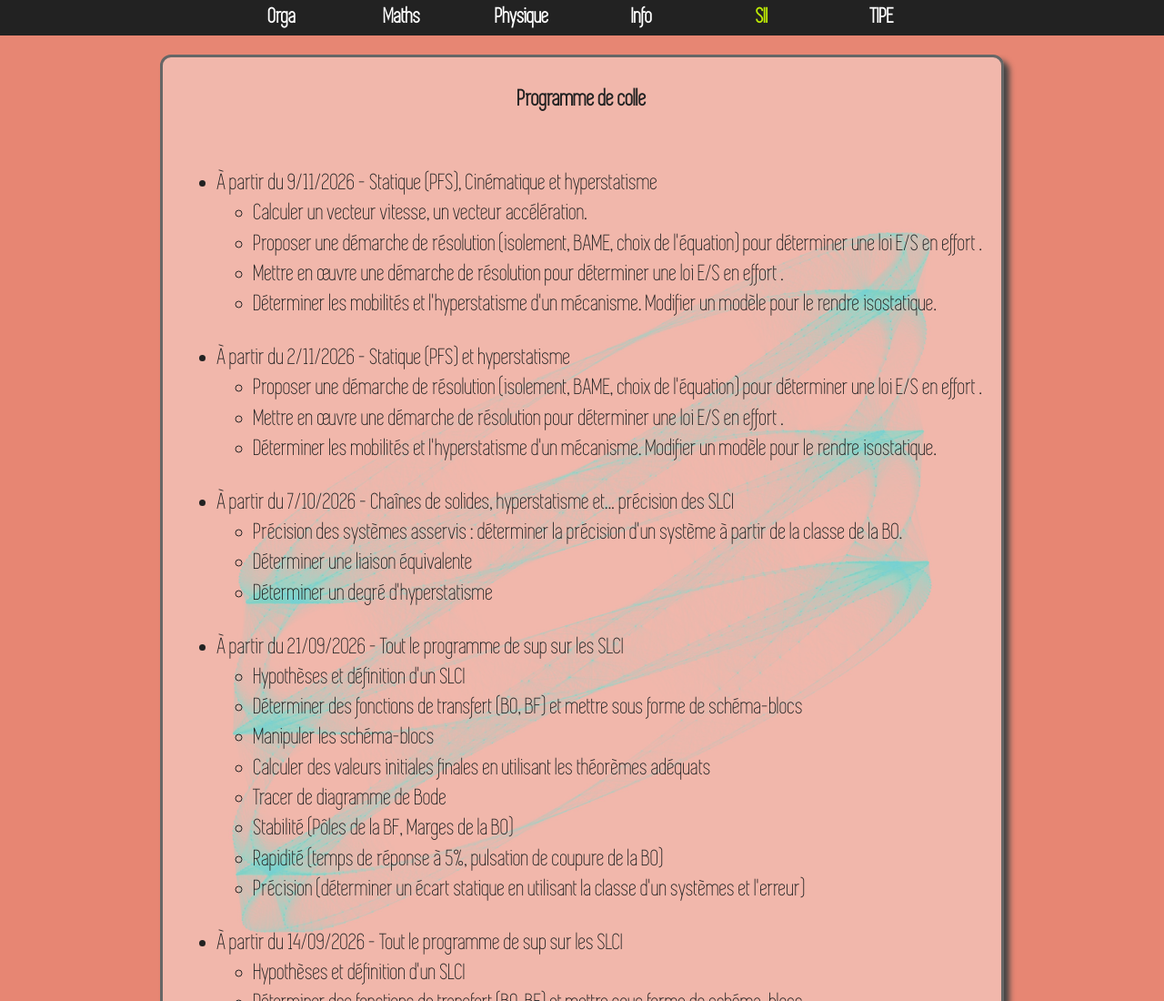
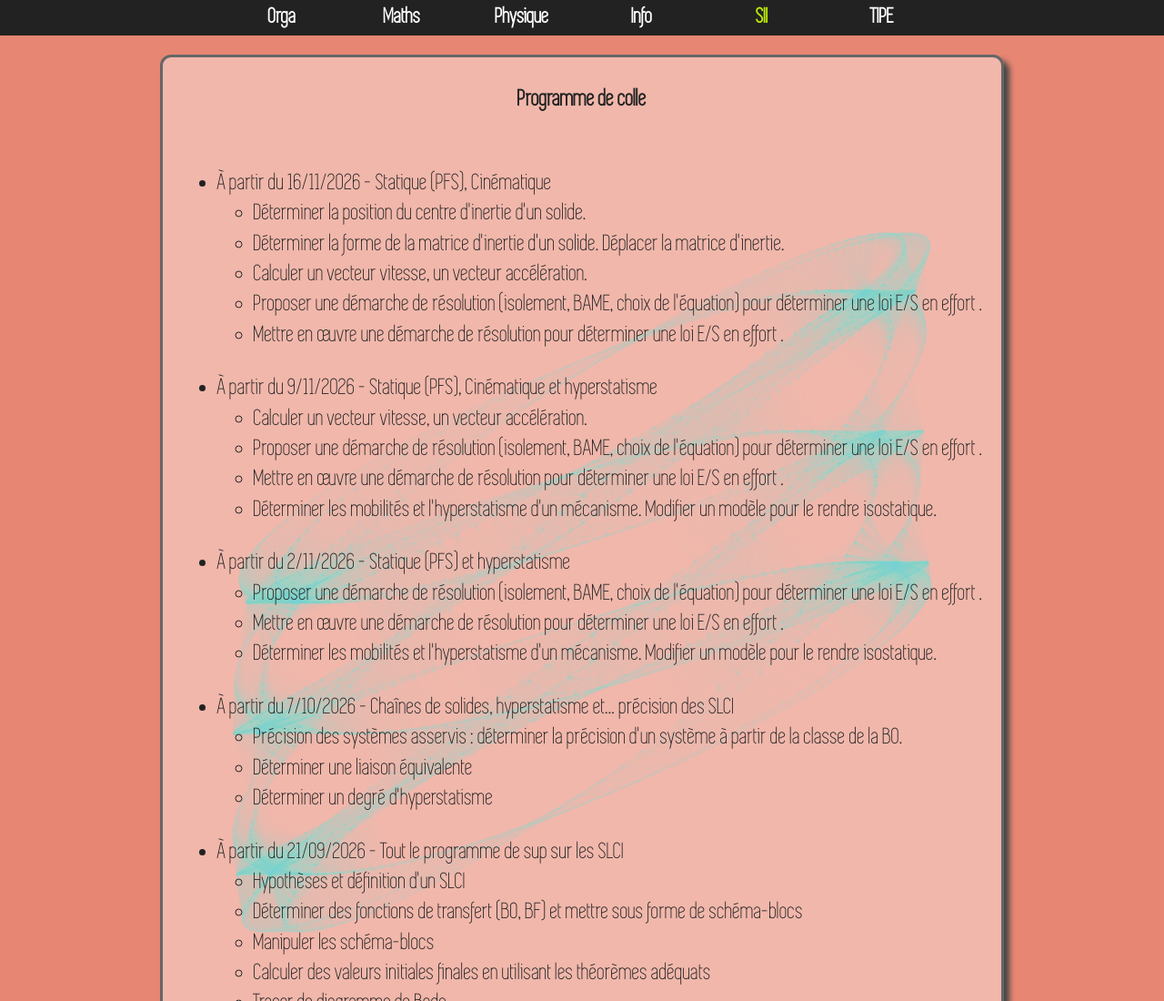
Before and after one commit to psietoilelamartin/psietoilelamartin.github.io, a plain HTML site: page sii/colles.html in a window 1280 px wide. Shown: the top 1100 px of the page at 91% size. Drawn offline with Linux system fonts and the light colour scheme.

Commit message:
Update colles.html

```diff
--- a/sii/colles.html
+++ b/sii/colles.html
@@ -92,6 +92,18 @@
 
 		-->
 		<ul>
+		<li> À partir du 16/11/2026 - Statique (PFS), Cinématique</li>
+		<ul>
+		<li> Déterminer la position du centre d'inertie d'un solide.</li>
+		<li> Déterminer la forme de la matrice d'inertie d'un solide. Déplacer la matrice d'inertie.</li>
+		<li> Calculer un vecteur vitesse, un vecteur accélération.</li>
+		<li> Proposer une démarche de résolution (isolement, BAME, choix de l'équation) pour déterminer une loi E/S en effort .</li>
+		<li> Mettre en œuvre une démarche de résolution pour déterminer une loi E/S en effort .</li>
+		</ul>
+		</ul>
+
+
+		<ul>
 		<li> À partir du 9/11/2026 - Statique (PFS), Cinématique et hyperstatisme </li>
 		<ul>
 		<li>
```
